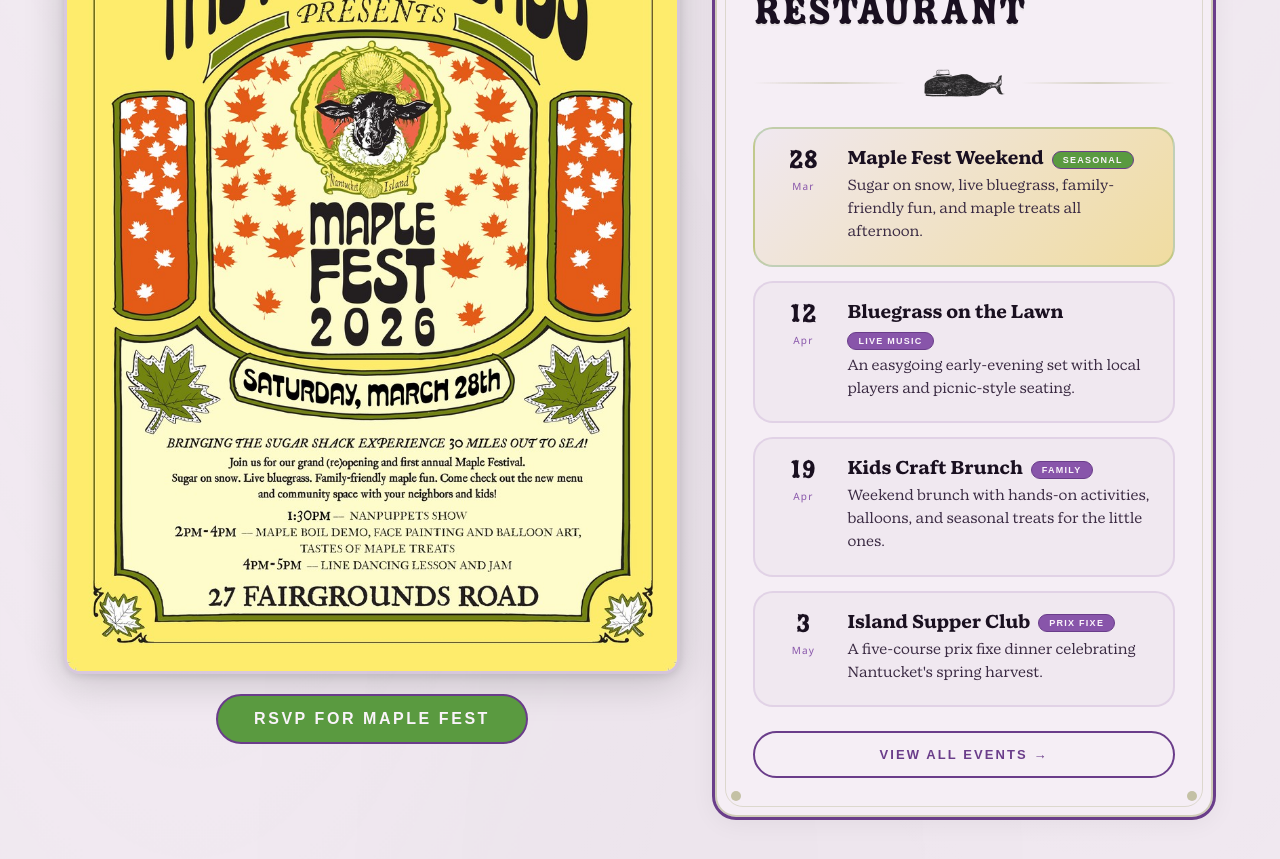
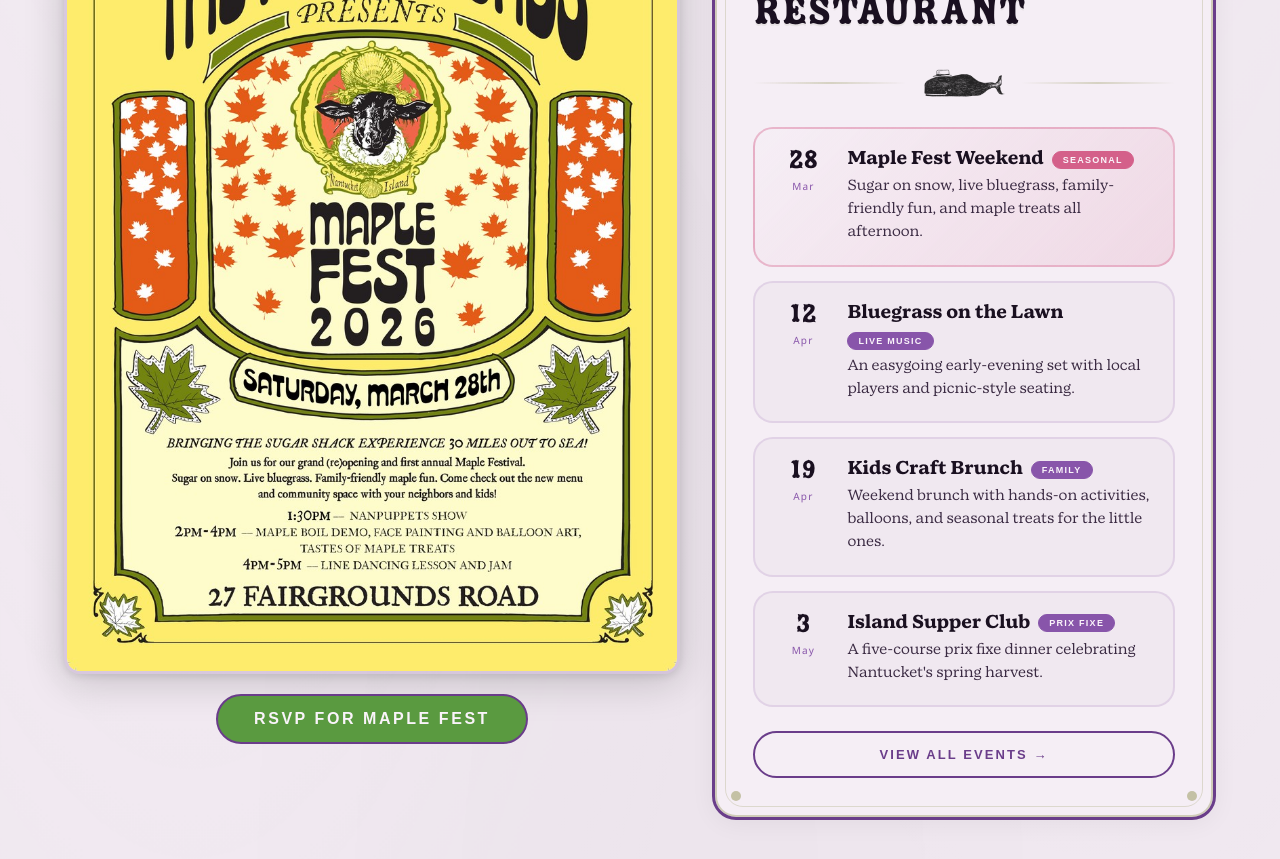
Before and after one commit to jonathanprivat/the-faregrounds, a React (Vite) app: page / in a window 1280 px wide. Shown: the part 3400-4259 px from the top of the page. Built offline with nearby package versions, Linux system fonts and the light colour scheme.

Commit message:
Fix featured event card colors to use theme accent instead of hardcoded yellow
Co-Authored-By: Claude Opus 4.6 <noreply@anthropic.com>

```diff
--- a/src/App.jsx
+++ b/src/App.jsx
@@ -930,8 +930,8 @@ export default function TheFaregroundsHomepage() {
                   <div style={{ display: "flex", flexDirection: "column", gap: 14 }}>
                     {eventsData.map((event) => (
                       <div key={event.title} className="event-card" style={{
-                        border: `2px solid ${event.featured ? colors.orange + "50" : colors.oliveMid + "25"}`,
-                        background: event.featured ? `linear-gradient(135deg, ${colors.cream}, #f0dca0)` : colors.cream,
+                        border: `2px solid ${event.featured ? colors.gold + "60" : colors.oliveMid + "25"}`,
+                        background: event.featured ? `linear-gradient(135deg, ${colors.parchment}, ${colors.gold}25)` : colors.cream,
                       }}>
                         <div style={{ display: "flex", alignItems: "flex-start", gap: 16 }}>
                           <div style={{ flexShrink: 0, width: 56, textAlign: "center" }}>
@@ -942,8 +942,8 @@ export default function TheFaregroundsHomepage() {
                             <div style={{ display: "flex", alignItems: "center", gap: 8, flexWrap: "wrap" }}>
                               <h3 className="ff-body" style={{ fontSize: 19, fontWeight: 700, lineHeight: 1.1 }}>{event.title}</h3>
                               <span style={{
-                                padding: "3px 10px", borderRadius: 999, border: `1.5px solid ${colors.olive}`,
-                                background: event.featured ? colors.orange : colors.oliveMid, color: colors.warmWhite,
+                                padding: "3px 10px", borderRadius: 999, border: `1.5px solid ${event.featured ? colors.gold : colors.oliveMid}`,
+                                background: event.featured ? colors.gold : colors.oliveMid, color: colors.warmWhite,
                                 fontFamily: "'Source Sans 3', sans-serif", fontWeight: 700,
                                 fontSize: 9, letterSpacing: "0.14em", textTransform: "uppercase",
                               }}>{event.badge}</span>
```
